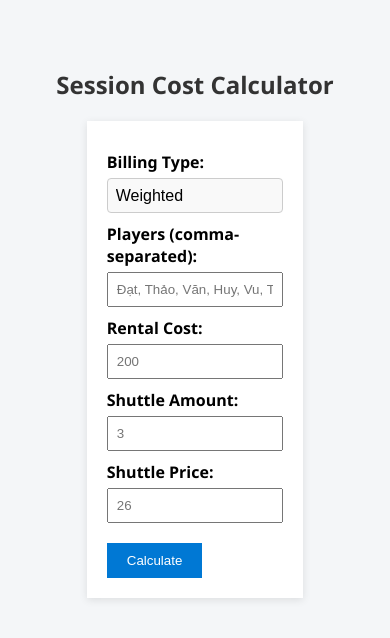
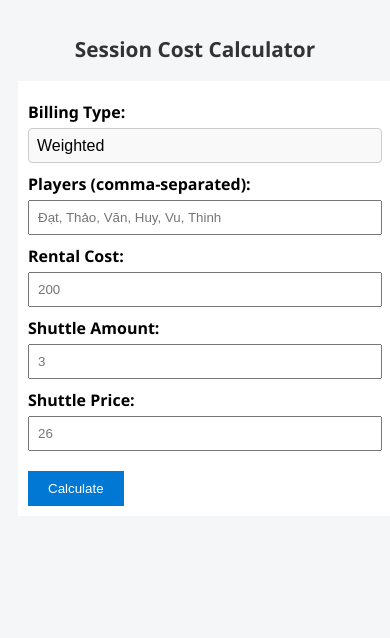
Before and after one commit to PhamVanMinh272/badminton-recharging, a plain HTML site: page index.html in a window 390 px wide. Drawn offline with Linux system fonts and the light colour scheme.

Commit message:
make responsive to mobile

```diff
--- a/index.html
+++ b/index.html
@@ -2,6 +2,7 @@
 <html lang="en">
 <head>
   <meta charset="UTF-8">
+  <meta name="viewport" content="width=device-width, initial-scale=1.0">
   <title>Calculate Session Cost</title>
   <style>
     body {
@@ -67,7 +68,7 @@
     tr:hover {
       background-color: #f1f1f1;
     }
-
+    /* Custom Select Styling */
     select {
       width: 100%;
       padding: 8px;
@@ -85,6 +86,24 @@
       border-color: #0078D4;
       outline: none;
       box-shadow: 0 0 5px rgba(0, 120, 212, 0.5);
+    }
+    /* Responsive Design */
+    @media (max-width: 600px) {
+      form, table {
+        width: 100%;
+        padding: 10px;
+        box-shadow: none;
+      }
+      th, td {
+        padding: 8px 6px;
+        font-size: 0.95em;
+      }
+      body {
+        padding: 10px;
+      }
+      h2 {
+        font-size: 1.3em;
+      }
     }
   </style>
 </head>
```
